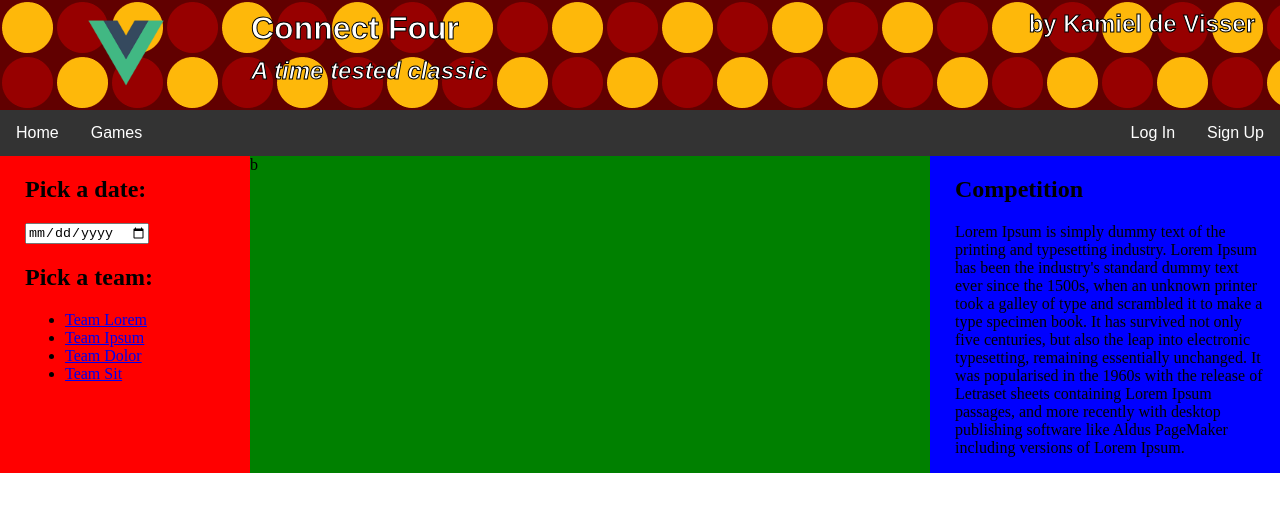
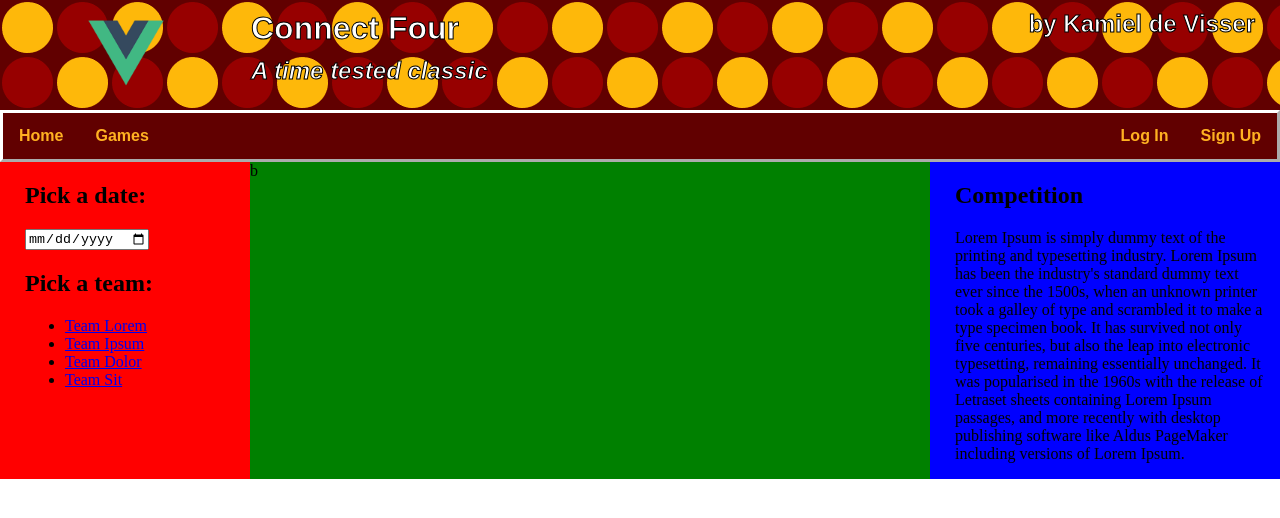
Before and after one commit to kemmel-dev/ConnectFour, a Vue app: page / in a window 1280 px wide. Shown: the top 518 px of the page. Built offline with nearby package versions, Linux system fonts and the light colour scheme.

Commit message:
style and fill in navbar

```diff
--- a/src/components/NavBar.vue
+++ b/src/components/NavBar.vue
@@ -27,16 +27,26 @@ export default {
 <style scoped>
   /* Navbar container */
   .navbar {
+    border-style: outset;
+    border-color: white;
+    color: #ffb121;
+    font-weight: bold;
     overflow: hidden;
-    background-color: #333;
+    background-color: #610000;
     font-family: Arial,serif;
+  }
+
+  button {
+    color: inherit;
+    font-weight: inherit;
   }
 
   /* Links inside the navbar */
   .navbar a {
+    color: inherit;
+    font-weight: inherit;
     float: left;
     font-size: 16px;
-    color: white;
     text-align: center;
     padding: 14px 16px;
     text-decoration: none;
@@ -53,7 +63,6 @@ export default {
     font-size: 16px;
     border: none;
     outline: none;
-    color: white;
     padding: 14px 16px;
     background-color: inherit;
     font-family: inherit; /* Important for vertical align on mobile phones */
@@ -62,14 +71,16 @@ export default {
 
   /* Add a red background color to navbar links on hover */
   .navbar a:hover, .dropdown:hover .dropbtn {
-    background-color: red;
+    background-color: #9d0000;
   }
 
   /* Dropdown content (hidden by default) */
   .dropdown-content {
+    color: #610000;
+    font-weight: normal;
     display: none;
     position: absolute;
-    background-color: #f9f9f9;
+    background-color: #ffb121;
     min-width: 160px;
     box-shadow: 0 8px 16px 0 rgba(0,0,0,0.2);
     z-index: 1;
@@ -77,8 +88,8 @@ export default {
 
   /* Links inside the dropdown */
   .dropdown-content a {
+    color: inherit;
     float: none;
-    color: black;
     padding: 12px 16px;
     text-decoration: none;
     display: block;
@@ -87,7 +98,7 @@ export default {
 
   /* Add a grey background color to dropdown links on hover */
   .dropdown-content a:hover {
-    background-color: #ddd;
+    background-color: #ffc458;
   }
 
   /* Show the dropdown menu on hover */
```
